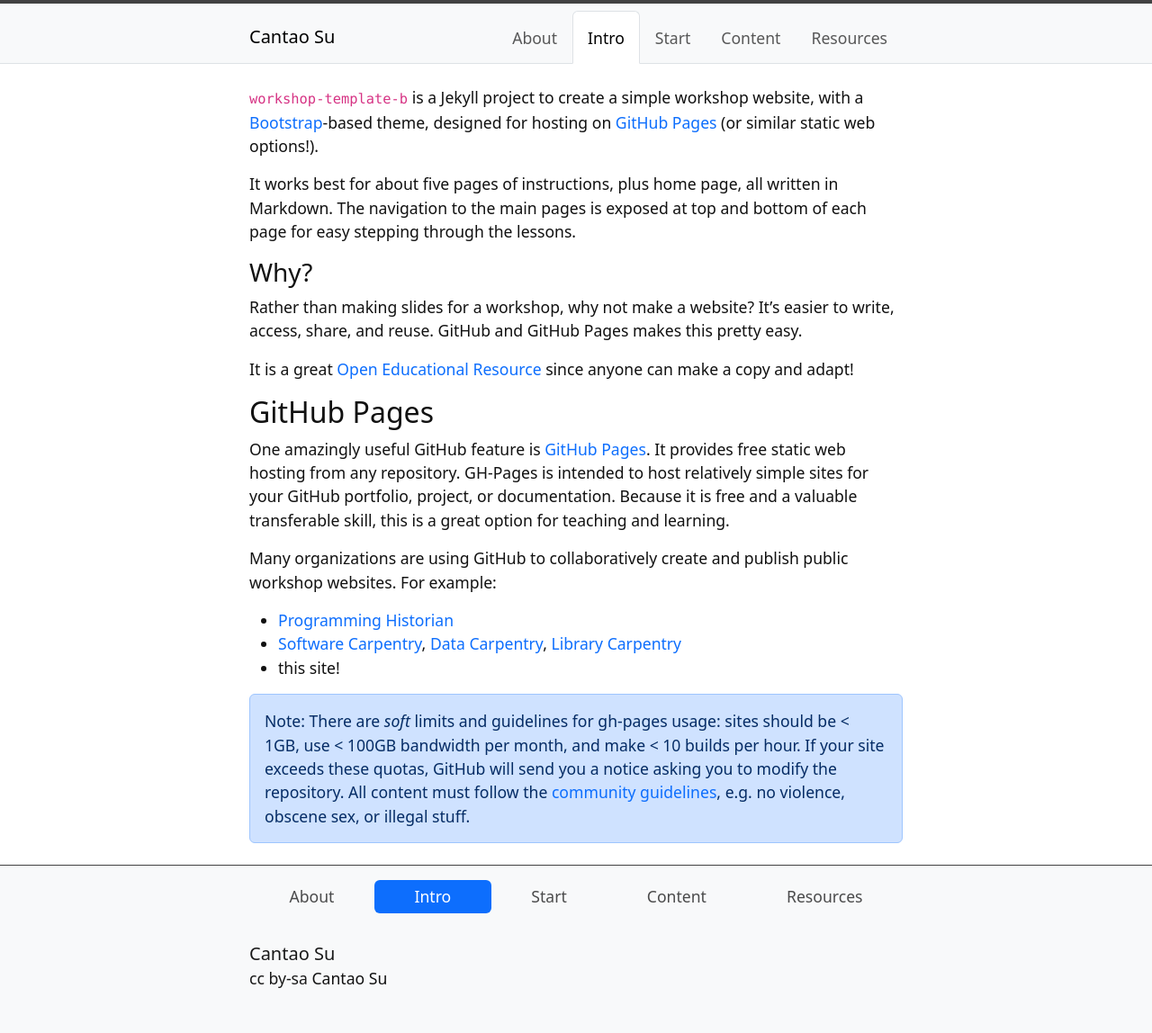
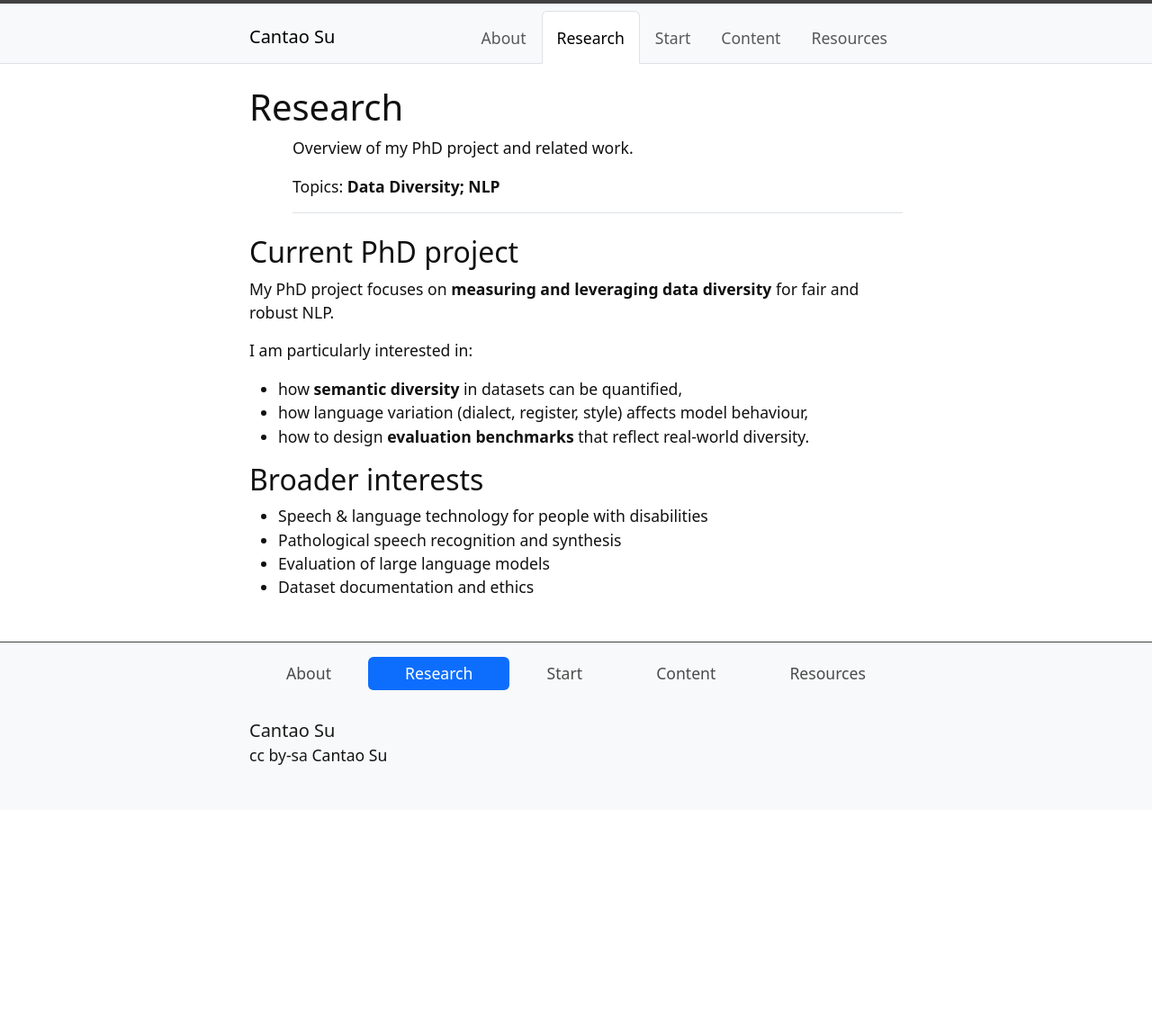
Before and after one commit to CantaoSu/cantaosu.github.io, a Jekyll site: the page built from content/1-intro.md, in a window 1280 px wide. Shown: the whole page at 90% size. Built offline with Jekyll 4.4.1, drawn with Linux system fonts in a browser that asks for light colours; our own code applies the rules of GitHub Pages for plain Markdown files; after the commit the page ends 900 px from its top, so only the background shows below that.

Commit message:
Revise introduction and project focus in 1-intro.md

```diff
--- a/content/1-intro.md
+++ b/content/1-intro.md
@@ -1,37 +1,22 @@
 ---
-title: Introduction
-nav: Intro
+layout: section
+title: "Research"
+nav: Research
+topics: Data Diversity; NLP
+description: "Overview of my PhD project and related work."
 ---
+## Current PhD project
 
-`workshop-template-b` is a Jekyll project to create a simple workshop website, with a [Bootstrap](https://getbootstrap.com/)-based theme, designed for hosting on [GitHub Pages](https://pages.github.com/) (or similar static web options!).
+My PhD project focuses on **measuring and leveraging data diversity** for fair and robust NLP.
 
-It works best for about five pages of instructions, plus home page, all written in Markdown.
-The navigation to the main pages is exposed at top and bottom of each page for easy stepping through the lessons.
+I am particularly interested in:
+- how **semantic diversity** in datasets can be quantified,
+- how language variation (dialect, register, style) affects model behaviour,
+- how to design **evaluation benchmarks** that reflect real-world diversity.
 
-### Why?
+## Broader interests
 
-Rather than making slides for a workshop, why not make a website?
-It's easier to write, access, share, and reuse.
-GitHub and GitHub Pages makes this pretty easy.
-
-It is a great [Open Educational Resource](https://en.wikipedia.org/wiki/Open_educational_resources) since anyone can make a copy and adapt!
-
-## GitHub Pages
-
-One amazingly useful GitHub feature is [GitHub Pages](https://guides.github.com/features/pages/).
-It provides free static web hosting from any repository.
-GH-Pages is intended to host relatively simple sites for your GitHub portfolio, project, or documentation.
-Because it is free and a valuable transferable skill, this is a great option for teaching and learning.
-
-Many organizations are using GitHub to collaboratively create and publish public workshop websites.
-For example:
-
-- [Programming Historian](http://programminghistorian.org/)
-- [Software Carpentry](https://software-carpentry.org/), [Data Carpentry](http://www.datacarpentry.org/), [Library Carpentry](https://librarycarpentry.org/)
-- this site!
-
-{% capture text %}Note:
-There are *soft* limits and guidelines for gh-pages usage: sites should be < 1GB, use < 100GB bandwidth per month, and make < 10 builds per hour.
-If your site exceeds these quotas, GitHub will send you a notice asking you to modify the repository.
-All content must follow the [community guidelines](https://help.github.com/articles/github-community-guidelines/), e.g. no violence, obscene sex, or illegal stuff.{% endcapture %}
-{% include alert.html text=text color=secondary %}
+- Speech & language technology for people with disabilities
+- Pathological speech recognition and synthesis
+- Evaluation of large language models
+- Dataset documentation and ethics
```
